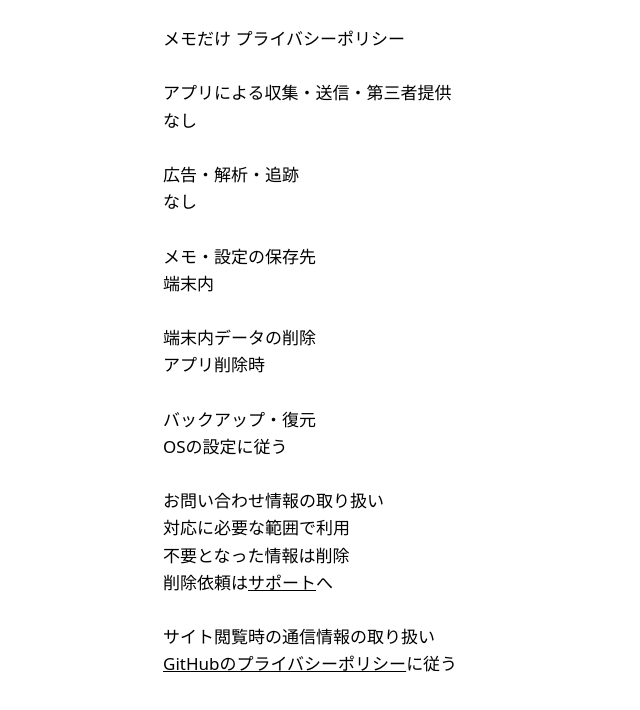
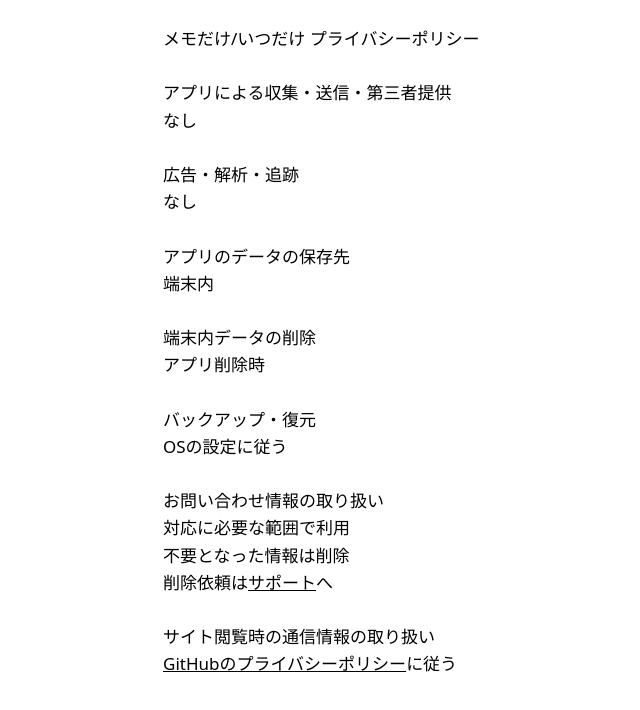
Before and after one commit to Map1e-coder/memodake-support, a plain HTML site: page privacy/index.html in a window 1280 px wide. Shown: the whole page, without its empty margins (128-768 px from the left). Drawn offline with Linux system fonts and the light colour scheme.

Commit message:
題名を「メモだけ/いつだけ」にし、保存先の項目を「アプリのデータの保存先」にする
Co-Authored-By: Claude Fable 5.2 <noreply@anthropic.com>

```diff
--- a/privacy/index.html
+++ b/privacy/index.html
@@ -4,16 +4,16 @@
   <meta charset="utf-8">
   <meta name="viewport" content="width=device-width, initial-scale=1">
   <meta name="color-scheme" content="light dark">
-  <meta name="description" content="メモだけのプライバシーポリシー">
-  <title>メモだけ プライバシーポリシー</title>
+  <meta name="description" content="メモだけ/いつだけのプライバシーポリシー">
+  <title>メモだけ/いつだけ プライバシーポリシー</title>
   <link rel="stylesheet" href="../styles.css">
 </head>
 <body>
   <main>
-    <h1>メモだけ プライバシーポリシー</h1>
+    <h1>メモだけ/いつだけ プライバシーポリシー</h1>
     <p><strong>アプリによる収集・送信・第三者提供</strong><br>なし</p>
     <p><strong>広告・解析・追跡</strong><br>なし</p>
-    <p><strong>メモ・設定の保存先</strong><br>端末内</p>
+    <p><strong>アプリのデータの保存先</strong><br>端末内</p>
     <p><strong>端末内データの削除</strong><br>アプリ削除時</p>
     <p><strong>バックアップ・復元</strong><br>OSの設定に従う</p>
     <p><strong>お問い合わせ情報の取り扱い</strong><br>対応に必要な範囲で利用<br>不要となった情報は削除<br>削除依頼は<a href="../support/">サポート</a>へ</p>
```
Also changed, not shown: support/index.html (+3 -3 lines).
